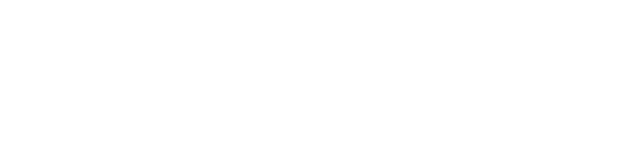
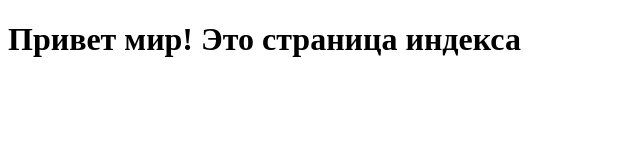
Before and after one commit to barmatey/chart_loader, a plain HTML site: page index.html in a window 1280 px wide. Shown: the whole page, without its empty margins (0-640 px from the left). Drawn offline with Linux system fonts and the light colour scheme.

Commit message:
index change h1

```diff
--- a/index.html
+++ b/index.html
@@ -4,6 +4,7 @@
         <!-- head definitions go here -->
     </head>
     <body>
+	<h1>Привет мир! Это страница индекса</h1>
         <!-- the content goes here -->
 	<a href="https://barmatey.github.io/chart_loader/market_dynamic>market dynamic chart</a>
     </body>
```
